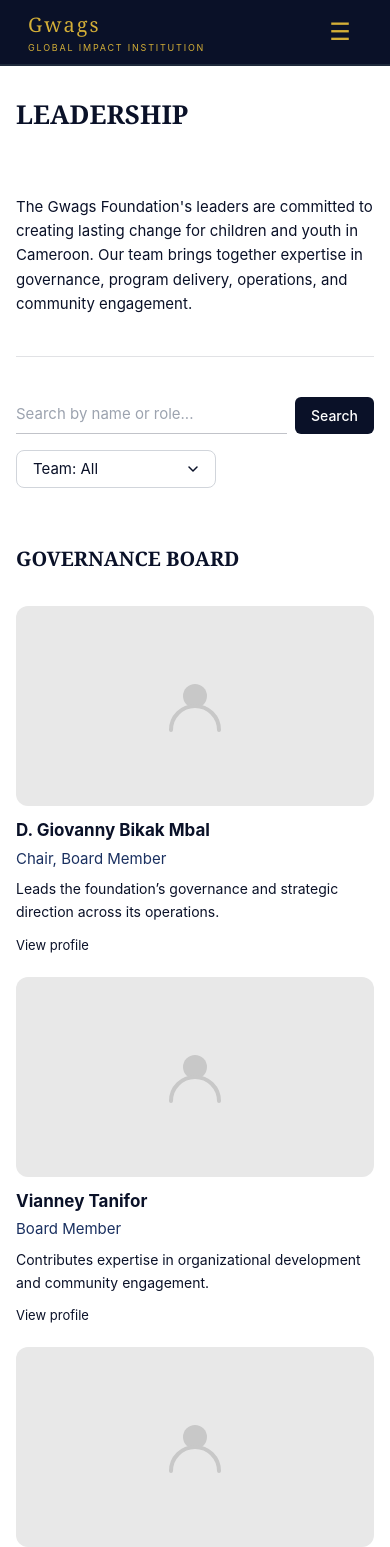
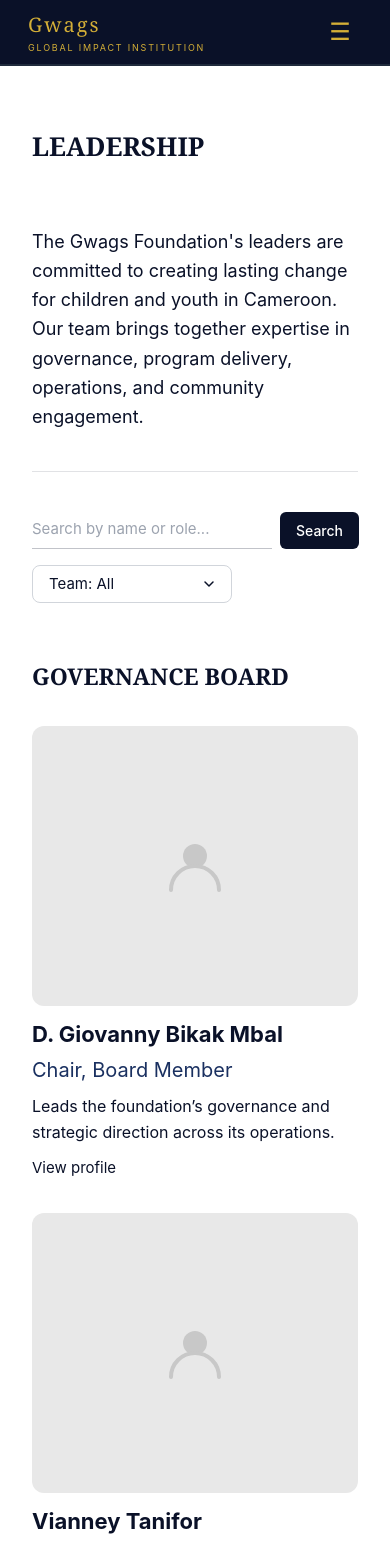
Before and after one commit to Daryllgio/gwags-website, a Next.js app: page /about/leadership in a window 390 px wide. Shown: the top 1547 px of the page. Built offline with nearby package versions, Linux system fonts and the light colour scheme.

Commit message:
Revert "Leadership page: responsive sizes for iPad, mobile, phone"
This reverts commit 58d406b2913fee62b2d37b9aece36e23bebd621f.

```diff
--- a/app/about/leadership/page.tsx
+++ b/app/about/leadership/page.tsx
@@ -61,21 +61,21 @@ function PersonCard({ name, role, bio, showBio = true, showLink = true }: {
     <div>
       {/* Photo placeholder */}
       <div
-        className="w-full rounded-xl flex items-center justify-center lp-photo"
+        className="w-full rounded-xl flex items-center justify-center"
         style={{ height: '280px', background: '#e8e8e8' }}
       >
         <PersonIcon />
       </div>
 
       {/* Name */}
-      <p className="mt-3 lp-person-name" style={{ color: NAVY, fontSize: '22px', fontWeight: 700 }}>{name}</p>
+      <p className="mt-3" style={{ color: NAVY, fontSize: '22px', fontWeight: 700 }}>{name}</p>
 
       {/* Role */}
-      <p className="mt-1 lp-person-role" style={{ color: '#1A3060', fontSize: '20px', fontWeight: 400 }}>{role}</p>
+      <p className="mt-1" style={{ color: '#1A3060', fontSize: '20px', fontWeight: 400 }}>{role}</p>
 
       {/* Bio */}
       {showBio && bio && (
-        <p className="mt-2 leading-relaxed lp-person-bio" style={{ color: NAVY, fontSize: '16px', fontWeight: 400 }}>{bio}</p>
+        <p className="mt-2 leading-relaxed" style={{ color: NAVY, fontSize: '16px', fontWeight: 400 }}>{bio}</p>
       )}
 
       {/* View profile */}
@@ -95,7 +95,7 @@ function PersonCard({ name, role, bio, showBio = true, showLink = true }: {
 function SectionTitle({ children }: { children: React.ReactNode }) {
   return (
     <h2
-      className="font-black uppercase mb-8 lp-section-title"
+      className="font-black uppercase mb-8"
       style={{ color: NAVY, fontSize: '30px', fontFamily: 'Georgia, "Times New Roman", serif' }}
     >
       {children}
@@ -218,17 +218,17 @@ export default function LeadershipPage() {
       `}</style>
       <Nav lang={lang} onToggleLang={toggleLang} />
 
-      <div className="px-8 py-16 max-w-7xl mx-auto lp-container">
+      <div className="px-8 py-16 max-w-7xl mx-auto">
 
         {/* Header */}
         <div className="grid grid-cols-1 md:grid-cols-2 gap-16 mb-10">
           <h1
-            className="font-black uppercase leading-tight lp-heading"
+            className="font-black uppercase leading-tight"
             style={{ color: NAVY, fontSize: '48px', fontFamily: 'Georgia, "Times New Roman", serif' }}
           >
             Leadership
           </h1>
-          <p className="leading-relaxed self-center lp-subtitle" style={{ color: NAVY, fontSize: '18px' }}>
+          <p className="leading-relaxed self-center" style={{ color: NAVY, fontSize: '18px' }}>
             The Gwags Foundation&apos;s leaders are committed to creating lasting change for children and youth in Cameroon.
             Our team brings together expertise in governance, program delivery, operations, and community engagement.
           </p>
@@ -281,9 +281,9 @@ export default function LeadershipPage() {
 
         {/* Governance Board */}
         {showBoard && (
-          <section className="mb-16 lp-section">
+          <section className="mb-16">
             <SectionTitle>Governance Board</SectionTitle>
-            <div className="grid grid-cols-1 md:grid-cols-2 lg:grid-cols-3 gap-8 lp-grid">
+            <div className="grid grid-cols-1 md:grid-cols-2 lg:grid-cols-3 gap-8">
               {filteredBoard.map(p => <PersonCard key={p.name} {...p} />)}
             </div>
           </section>
@@ -291,9 +291,9 @@ export default function LeadershipPage() {
 
         {/* Executive Team */}
         {showExec && (
-          <section className="mb-16 lp-section">
+          <section className="mb-16">
             <SectionTitle>Executive Team</SectionTitle>
-            <div className="grid grid-cols-1 md:grid-cols-2 lg:grid-cols-3 gap-8 lp-grid">
+            <div className="grid grid-cols-1 md:grid-cols-2 lg:grid-cols-3 gap-8">
               {filteredExec.map(p => <PersonCard key={p.name} {...p} />)}
             </div>
           </section>
@@ -301,9 +301,9 @@ export default function LeadershipPage() {
 
         {/* Historical Leadership */}
         {showHistorical && (
-          <section className="mb-16 lp-section">
+          <section className="mb-16">
             <SectionTitle>Historical Leadership</SectionTitle>
-            <div className="grid grid-cols-1 md:grid-cols-2 lg:grid-cols-3 gap-8 lp-grid">
+            <div className="grid grid-cols-1 md:grid-cols-2 lg:grid-cols-3 gap-8">
               {filteredHistorical.map(p => (
                 <PersonCard key={p.name} name={p.name} role={p.role} bio="" showBio={false} showLink={false} />
               ))}
--- a/app/globals.css
+++ b/app/globals.css
@@ -1361,50 +1361,3 @@ h1, h2, h3, h4 {
 @media (max-width: 480px) {
   .lq-circle { width: 48px !important; height: 48px !important; }
 }
-
-/* ── Leadership Page ── */
-
-/* iPad (768–1024px) */
-@media (min-width: 768px) and (max-width: 1024px) {
-  .lp-container     { padding: 48px 24px !important; }
-  .lp-heading       { font-size: 38px !important; }
-  .lp-subtitle      { font-size: 17px !important; }
-  .lp-section-title { font-size: 26px !important; }
-  .lp-person-name   { font-size: 20px !important; }
-  .lp-person-role   { font-size: 18px !important; }
-  .lp-person-bio    { font-size: 15px !important; }
-  .view-profile-link { font-size: 14px !important; }
-  .lp-photo         { height: 240px !important; }
-  .lp-section       { margin-bottom: 56px !important; }
-  .lp-grid          { gap: 24px !important; }
-}
-
-/* Mobile (≤768px) */
-@media (max-width: 768px) {
-  .lp-container     { padding: 40px 20px !important; }
-  .lp-heading       { font-size: 32px !important; }
-  .lp-subtitle      { font-size: 16px !important; }
-  .lp-section-title { font-size: 22px !important; }
-  .lp-person-name   { font-size: 18px !important; }
-  .lp-person-role   { font-size: 16px !important; }
-  .lp-person-bio    { font-size: 15px !important; }
-  .view-profile-link { font-size: 14px !important; }
-  .lp-photo         { height: 220px !important; }
-  .lp-section       { margin-bottom: 48px !important; }
-  .lp-grid          { gap: 24px !important; }
-}
-
-/* Phone (≤480px) */
-@media (max-width: 480px) {
-  .lp-container     { padding: 32px 16px !important; }
-  .lp-heading       { font-size: 26px !important; }
-  .lp-subtitle      { font-size: 15px !important; }
-  .lp-section-title { font-size: 20px !important; }
-  .lp-person-name   { font-size: 17px !important; }
-  .lp-person-role   { font-size: 15px !important; }
-  .lp-person-bio    { font-size: 14px !important; }
-  .view-profile-link { font-size: 13px !important; }
-  .lp-photo         { height: 200px !important; }
-  .lp-section       { margin-bottom: 40px !important; }
-  .lp-grid          { gap: 20px !important; }
-}
```
